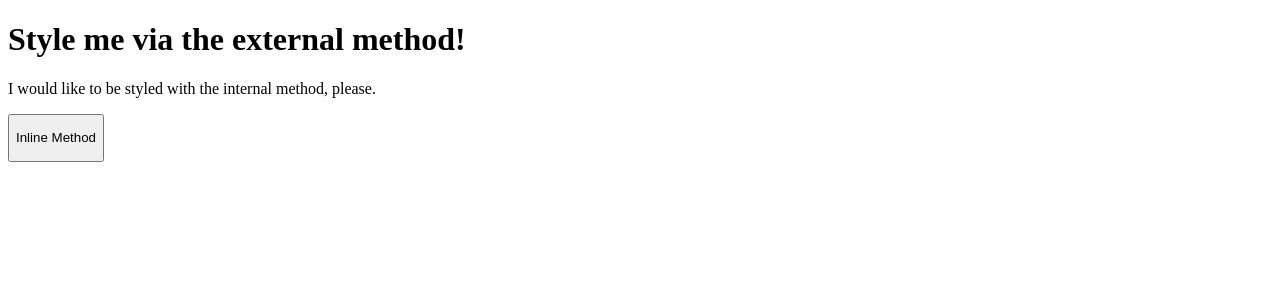
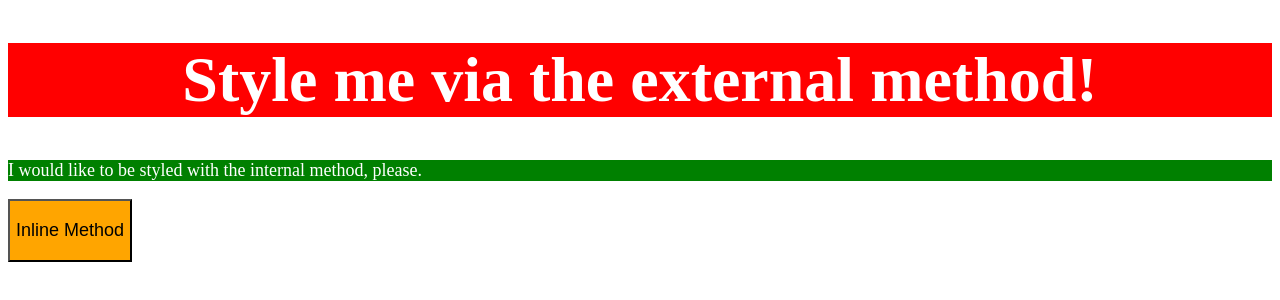
Before and after one commit to jamffer/01-css-methods, a plain HTML site: page index.html in a window 1280 px wide. Drawn offline with Linux system fonts and the light colour scheme.

Commit message:
Edit styles in all three methods

```diff
--- a/index.html
+++ b/index.html
@@ -5,13 +5,20 @@
     <meta name="viewport" content="width=device-width, initial-scale=1.0">
     <title>Document</title>
     <link href="./styles.css" rel="stylesheet">
+    <style>
+        .internal-method{
+            background-color: green;
+            color: white;
+            font-size: 18px;
+        }
+    </style>
 </head>
 <body>
     <div id="primary-div">
         <h1>Style me via the external method!</h1>
     </div>
-    <p>I would like to be styled with the internal method, please.</p>
-    <button>
+    <p class="internal-method">I would like to be styled with the internal method, please.</p>
+    <button style="background-color: orange; font-size: 18px;">
         <p>
             Inline Method
         </p>
--- a/styles.css
+++ b/styles.css
@@ -0,0 +1,7 @@
+#primary-div{
+    color:white;
+    background-color: red;
+    font-size: 32px;
+    text-align: center;
+    font-weight: 700;
+}
```
